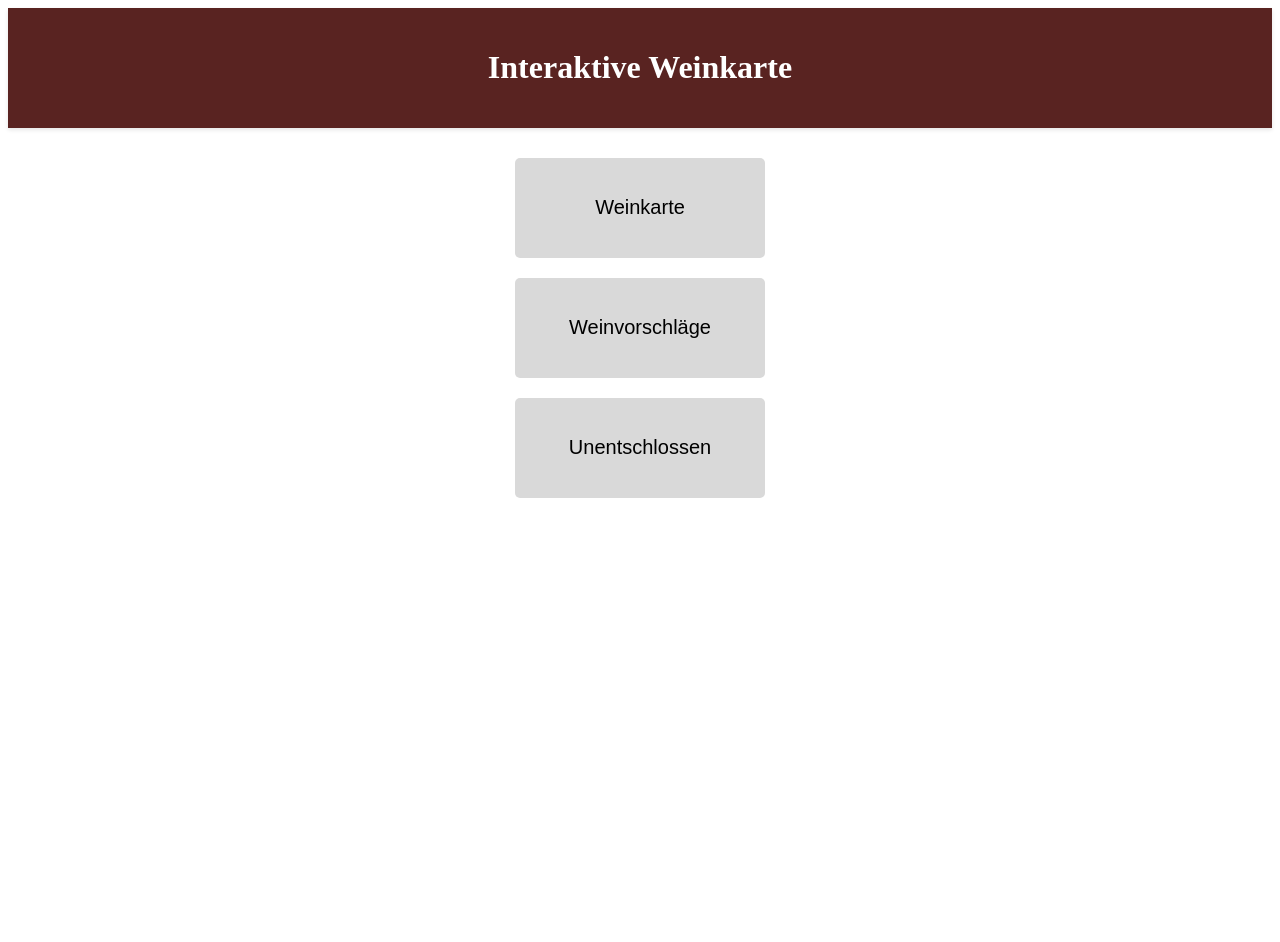
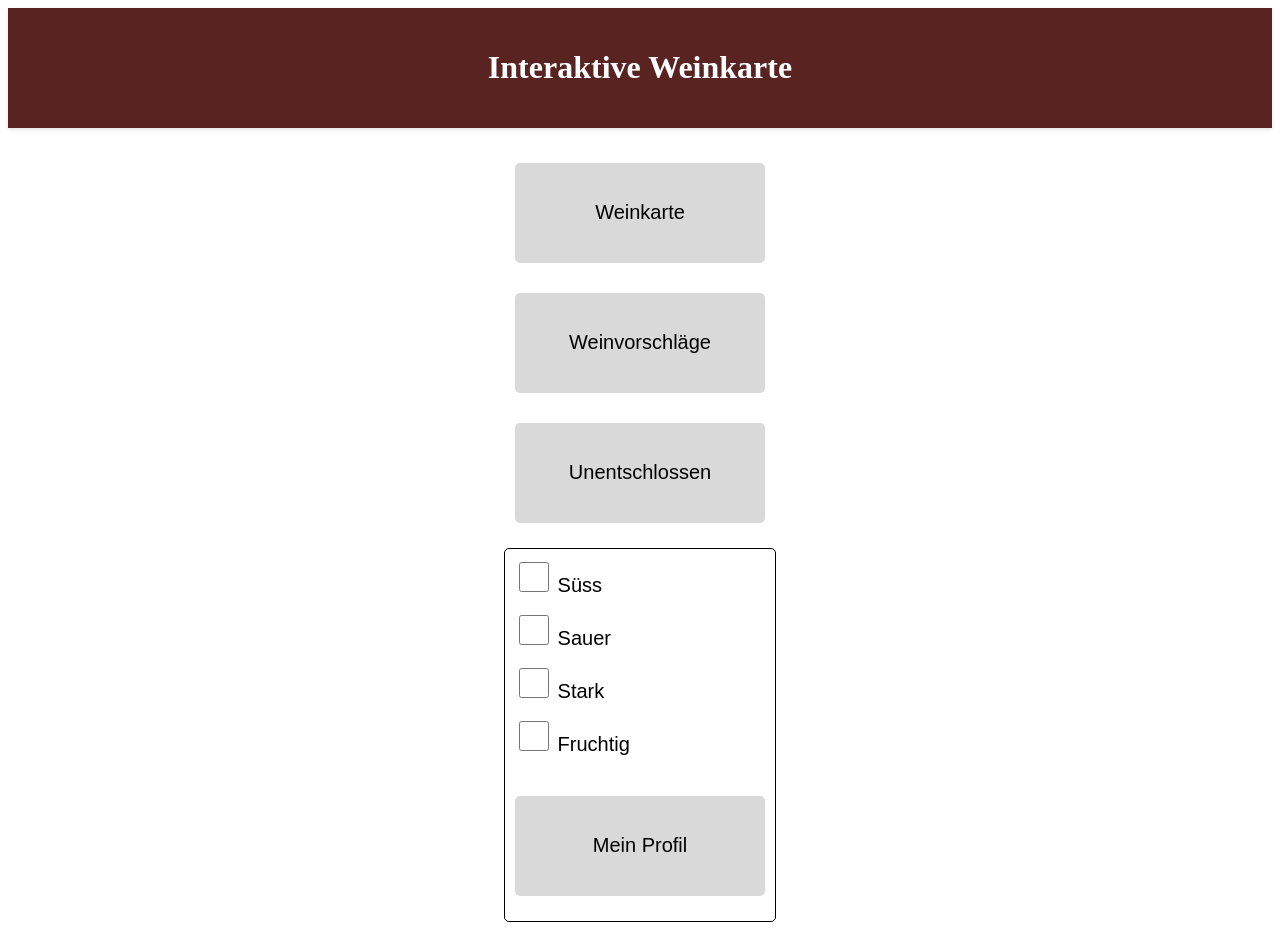
Before and after one commit to Nizii/bachelor_ui, a Nuxt app: page / in a window 1280 px wide. Before the commit the page ends 800 px from the top, so only its background shows below. Built offline with nearby package versions, Linux system fonts and the light colour scheme.

Commit message:
added custom wine search input

```diff
--- a/components/OverviewButtonGroup.vue
+++ b/components/OverviewButtonGroup.vue
@@ -3,8 +3,39 @@
     <nuxt-link to="/Winemenu" class="button button-1">Weinkarte</nuxt-link>
     <nuxt-link to="/Food" class="button button-2">Weinvorschläge</nuxt-link>
     <nuxt-link to="/Undecided" class="button button-3">Unentschlossen</nuxt-link>
+    <div id="customBox" class="custom-box">
+      <div class="checkbox-group">
+        <label>
+          <input type="checkbox" v-model="customerPreferences.suss" true-value="yes" false-value="no"/>
+          Süss
+        </label>
+        <label>
+          <input type="checkbox" v-model="customerPreferences.sauer" true-value="yes" false-value="no"/>
+          Sauer
+        </label>
+        <label>
+          <input type="checkbox" v-model="customerPreferences.stark" true-value="yes" false-value="no"/>
+          Stark
+        </label>
+        <label>
+          <input type="checkbox" v-model="customerPreferences.fruchtig" true-value="yes" false-value="no"/>
+          Fruchtig
+        </label>
+      </div>
+      <nuxt-link to="/" class="button button-4">Mein Profil</nuxt-link>
+    </div>
   </div>
 </template>
+
+<script>
+export default {
+  data() {
+    return {
+      customerPreferences: {}
+    }
+  }
+}
+</script>
 
 <style scoped>
 .button-group {
@@ -16,13 +47,14 @@
 }
 
 .button {
-  margin: 10px;
+  margin-top: 15px;
+  margin-bottom: 15px;
   width: 250px;
   height: 100px;
   border-radius: 5px;
   border: none;
-  font-size: 20px; /* vergrößern Sie die Schriftgröße */
-  font-family: 'Arial', sans-serif; /* verwenden Sie eine schöne Schriftart */
+  font-size: 20px;
+  font-family: 'Arial', sans-serif;
   cursor: pointer;
   display: flex;
   justify-content: center;
@@ -30,8 +62,45 @@
   text-decoration: none;
 }
 
-.button-1, .button-2 , .button-3 {
+.button-1, .button-2 , .button-3, .button-4 {
   background-color: #d9d9d9;
   color: black;
 }
+
+#customBox {
+  border: 1px solid black;
+  border-radius: 5px;
+  padding: 10px;
+  display: flex;
+  flex-direction: column;
+  align-items: flex-start;
+  margin-top: 10px;
+}
+
+#customBox label {
+  display: inline-block;
+  margin-right: 10px;
+  font-size: 20px;
+  font-family: 'Arial', sans-serif;
+}
+
+#customBox input {
+  width: 30px;
+  height: 30px;
+  border-radius: 10px;
+  margin-bottom: 20px;
+  border-radius: 5px;
+}
+
+.checkbox-group {
+  display: flex;
+  flex-direction: column;
+  align-items: flex-start;
+  margin-bottom: 10px;
+}
+
+.checkbox-group label {
+  display: flex;
+  align-items: center;
+}
 </style>
--- a/pages/Food.vue
+++ b/pages/Food.vue
@@ -104,8 +104,8 @@
     },
     async created() {
         try {
-            const response = await axios.get('https://interactivemenu.azurewebsites.net/api/wine');
-            //const response = await axios.get('https://localhost:44322/api/Wine');
+            //const response = await axios.get('https://interactivemenu.azurewebsites.net/api/wine');
+            const response = await axios.get('https://localhost:44322/api/Wine');
             this.wines = response.data;
             this.loading = false;
         } catch (error) {
--- a/pages/Undecided.vue
+++ b/pages/Undecided.vue
@@ -103,8 +103,8 @@
     },
     async created() {
         try {
-            const response = await axios.get('https://interactivemenu.azurewebsites.net/api/wine');
-            //const response = await axios.get('https://localhost:44322/api/Wine');
+            //const response = await axios.get('https://interactivemenu.azurewebsites.net/api/wine');
+            const response = await axios.get('https://localhost:44322/api/Wine');
             this.wines = response.data;
             this.loading = false;
         } catch (error) {
--- a/pages/Winemenu.vue
+++ b/pages/Winemenu.vue
@@ -35,8 +35,8 @@ export default {
   },
   async created() {
     try {
-      const response = await axios.get('https://interactivemenu.azurewebsites.net/api/wine');
-      //const response = await axios.get('https://localhost:44322/api/Wine');
+      //const response = await axios.get('https://interactivemenu.azurewebsites.net/api/wine');
+      const response = await axios.get('https://localhost:44322/api/Wine');
 
       this.wines = response.data;
       this.loading = false;
```
